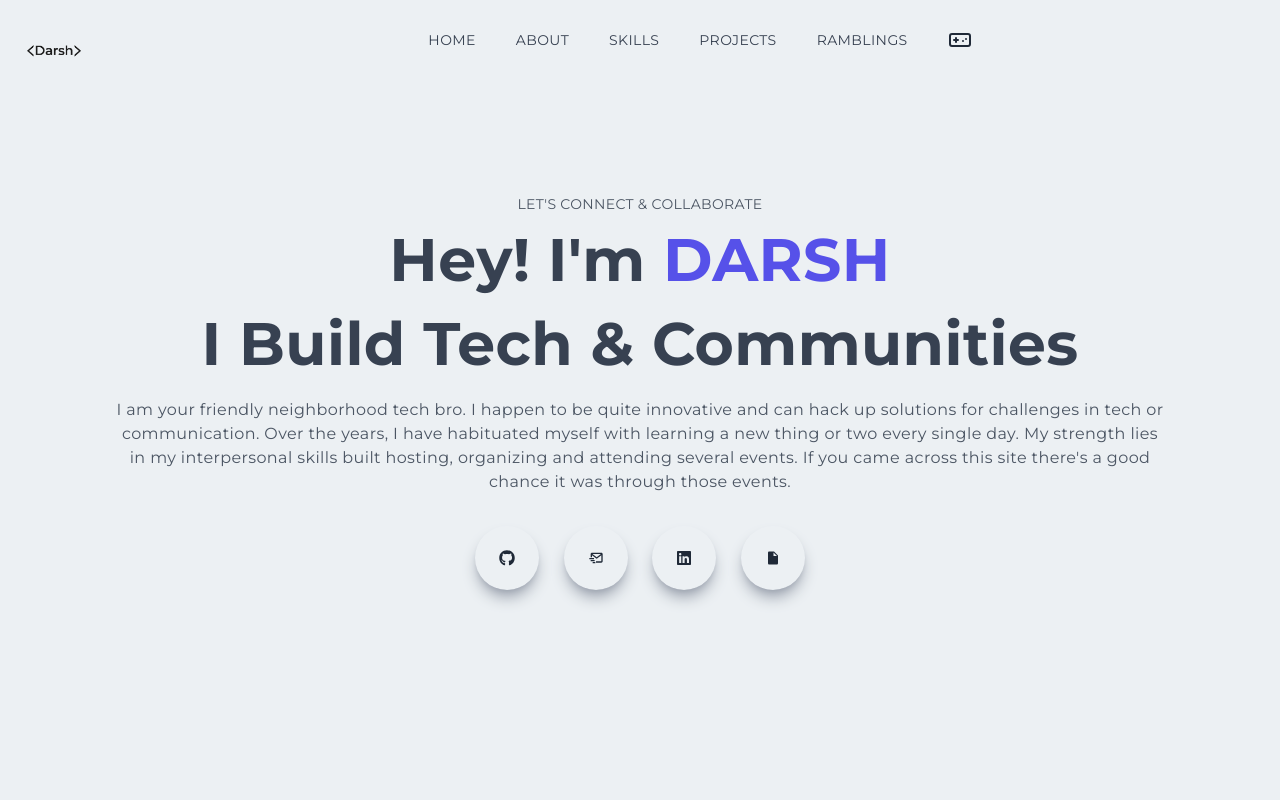
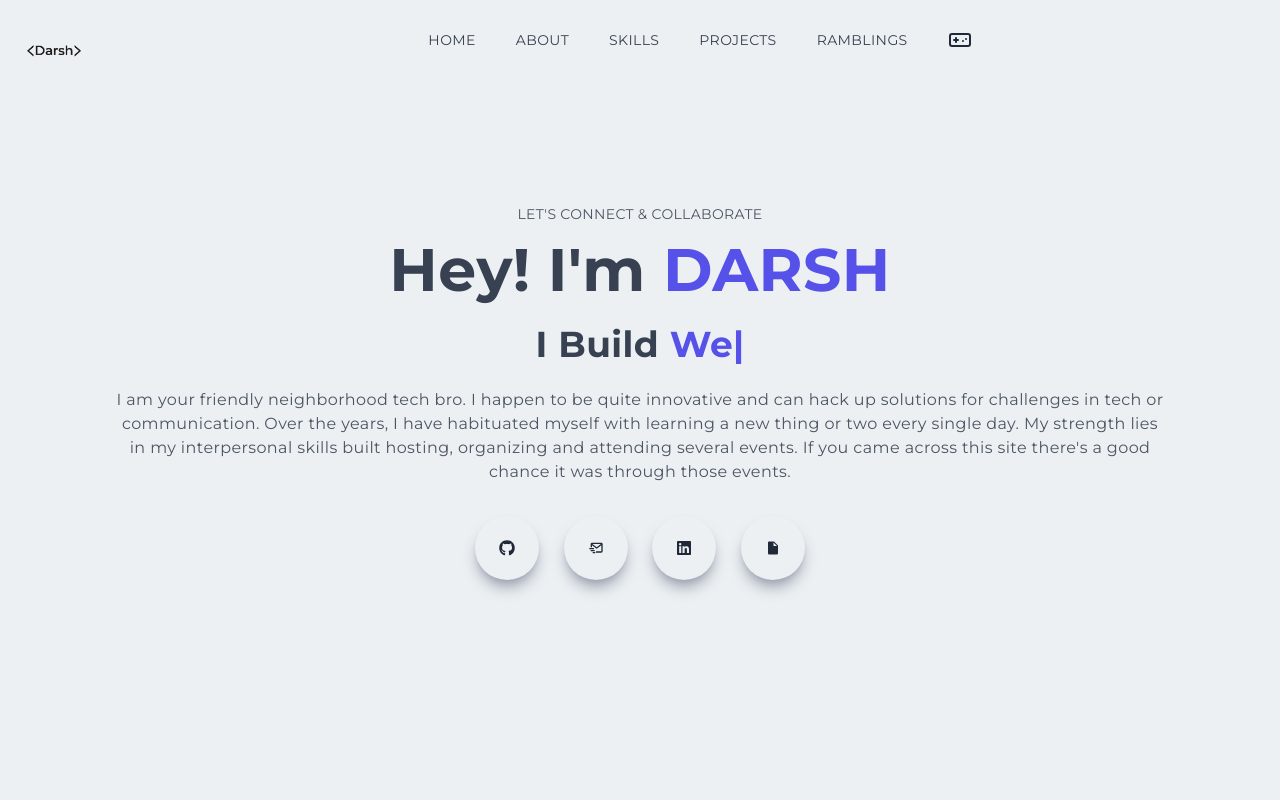
Before and after one commit to Diplo2by/heydarsh, a Next.js app: page / in a window 1280 px wide. Shown: the top 800 px of the page. Built offline with nearby package versions, Linux system fonts and the light colour scheme.

Commit message:
hero-section-update

```diff
--- a/components/Main.jsx
+++ b/components/Main.jsx
@@ -2,6 +2,7 @@ import React from "react";
 import { FaLinkedin, FaGithub } from "react-icons/fa";
 import { IoMdDocument } from "react-icons/io";
 import { BiMailSend } from "react-icons/bi";
+import { ReactTyped } from "react-typed";
 const Main = () => {
   return (
     <div id="main" className="w-full h-screen text-center">
@@ -13,7 +14,23 @@ const Main = () => {
           <h1 className="py-4 text-gray-700 dark:text-gray-200">
             Hey! I'm <span className="text-[#5651e9]"> DARSH</span>
           </h1>
-          <h1 className="py-2 text-gray-700 dark:text-gray-200">I Build Tech & Communities</h1>
+          <h2 className="py-2 text-gray-700 dark:text-gray-200">
+            I Build{" "}
+            <ReactTyped
+              strings={[
+                "Applications...",
+                "Websites...",
+                "Communities...",
+                "Solutions...",
+                "Connections...",
+                "Event Experiences..",
+              ]}
+              typeSpeed={80}
+              backSpeed={60}
+              loop
+              className="text-[#5651e9]"
+            />
+          </h2>
           <p className="py-4 text-gray-600 dark:text-gray-300 max-w-[85%] m-auto text-justify md:text-center">
             I am your friendly neighborhood tech bro. I happen to be quite
             innovative and can hack up solutions for challenges in tech or
@@ -39,10 +56,7 @@ const Main = () => {
                 <FaLinkedin />
               </div>
             </a>
-            <a
-              href="/assets/resume/resume.pdf"
-              target="_blank"
-            >
+            <a href="/assets/resume/resume.pdf" target="_blank">
               <div className="rounded-full shadow-lg shadow-gray-400 dark:shadow-gray-600 p-6 cursor-pointer hover:scale-125 ease-in duration-300">
                 <IoMdDocument />
               </div>
--- a/package.json
+++ b/package.json
@@ -19,6 +19,7 @@
     "react": "^18.3.1",
     "react-dom": "^18.3.1",
     "react-icons": "^4.6.0",
+    "react-typed": "^2.0.12",
     "remark": "^15.0.1",
     "remark-html": "^16.0.1",
     "sharp": "^0.34.3"
```
Also changed, not shown: 1 other file (tests, documents, lock files or other folders).
